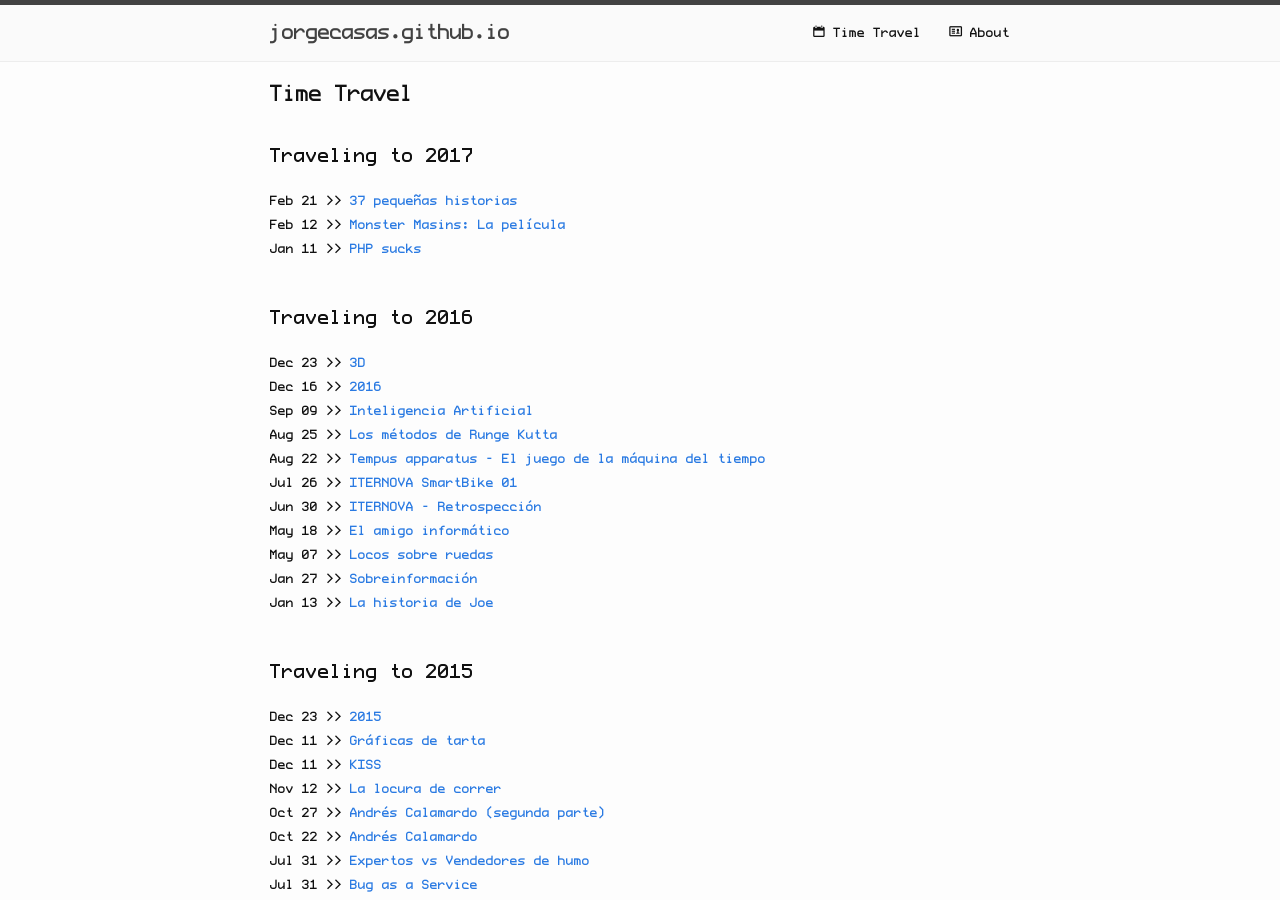
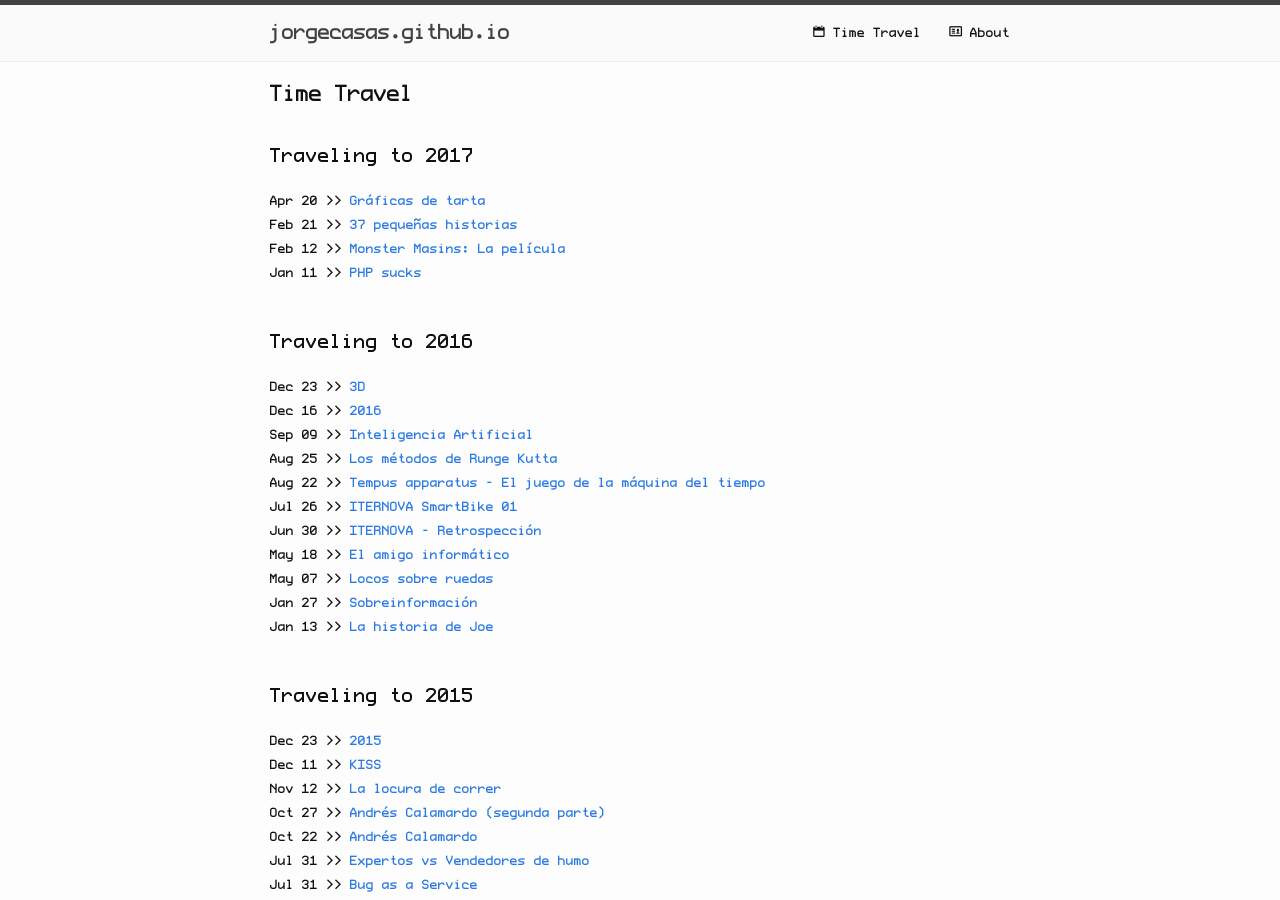
Before and after one commit to jorgecasas/jorgecasas.github.io, a Jekyll site: the page built from 01-archives.md, in a window 1280 px wide and 900 px high. Built offline with Jekyll 4.4.1, drawn with Linux system fonts in a browser that asks for light colours; comment, search, counter and statistics services are not loaded.

Commit message:
Post - Pie Charts

```diff
--- a/_posts/2017-04-21-graficas-de-tarta.markdown
+++ b/_posts/2017-04-21-graficas-de-tarta.markdown
@@ -1,7 +1,7 @@
 ---
 layout: post
 title:  "Gráficas de tarta"
-date:   2015-12-11 10:15:00
+date:   2017-04-20 14:15:00
 categories: blog development
 tags:
 - blog
```
